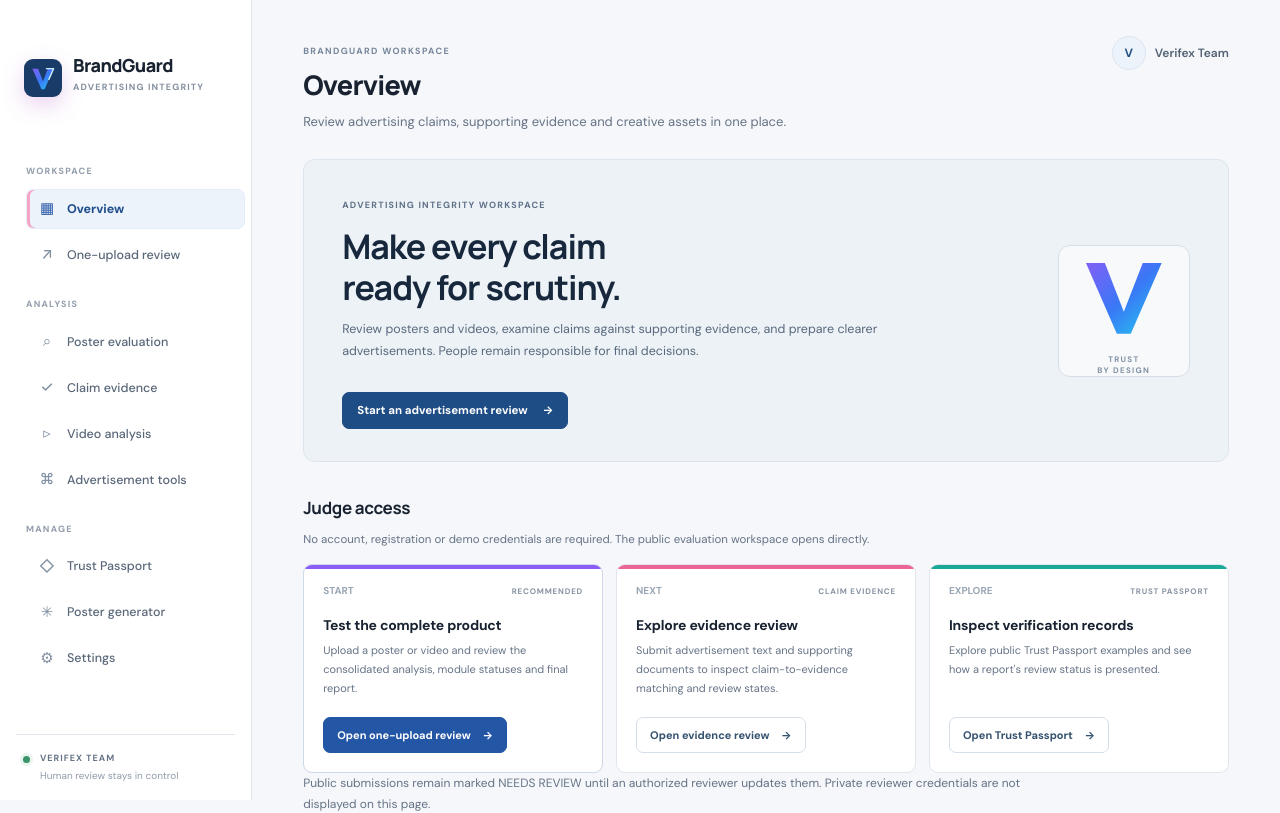
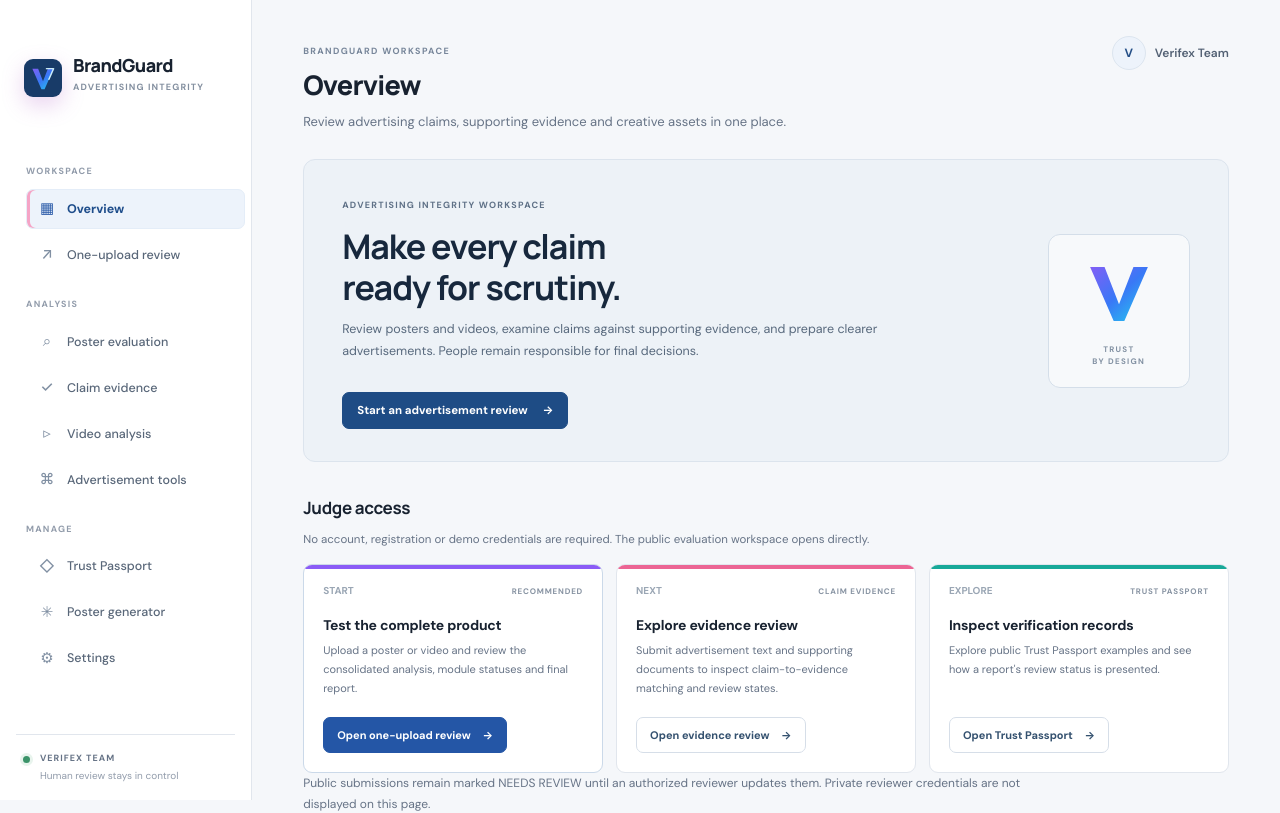
Before and after one commit to Sagarkrishna27/brandguard-verifex, a React (Vite) app: page / in a window 1280 px wide. Shown: the top 813 px of the page. Built offline with nearby package versions, Linux system fonts and the light colour scheme; no server answers.

Commit message:
Add Verifex hero logo and prevent tagline overlap

```diff
--- a/src/professional.css
+++ b/src/professional.css
@@ -519,3 +519,48 @@ textarea, select {
   .hero-section { padding: 19px 16px !important; }
   .topbar h1 { font-size: 22px !important; }
 }
+
+
+/* Verifex hero identity spacing */
+.hero-copy {
+  max-width: min(650px, calc(100% - 170px));
+  padding-right: 12px;
+}
+.hero-symbol {
+  width: 142px;
+  height: 154px;
+  gap: 0;
+  padding: 15px 12px;
+  box-sizing: border-box;
+}
+.hero-symbol-logo {
+  display: block;
+  width: 76px;
+  height: 76px;
+  flex: 0 0 auto;
+  margin-bottom: 13px;
+}
+.hero-symbol-caption {
+  display: block;
+  margin-top: 0;
+  line-height: 1.55;
+}
+@media (max-width: 900px) {
+  .hero-copy {
+    max-width: 100%;
+    padding-right: 0;
+  }
+  .hero-symbol {
+    position: static;
+    transform: none;
+    width: 112px;
+    height: auto;
+    min-height: 124px;
+    margin: 22px auto 0;
+  }
+  .hero-symbol-logo {
+    width: 58px;
+    height: 58px;
+    margin-bottom: 10px;
+  }
+}
```
